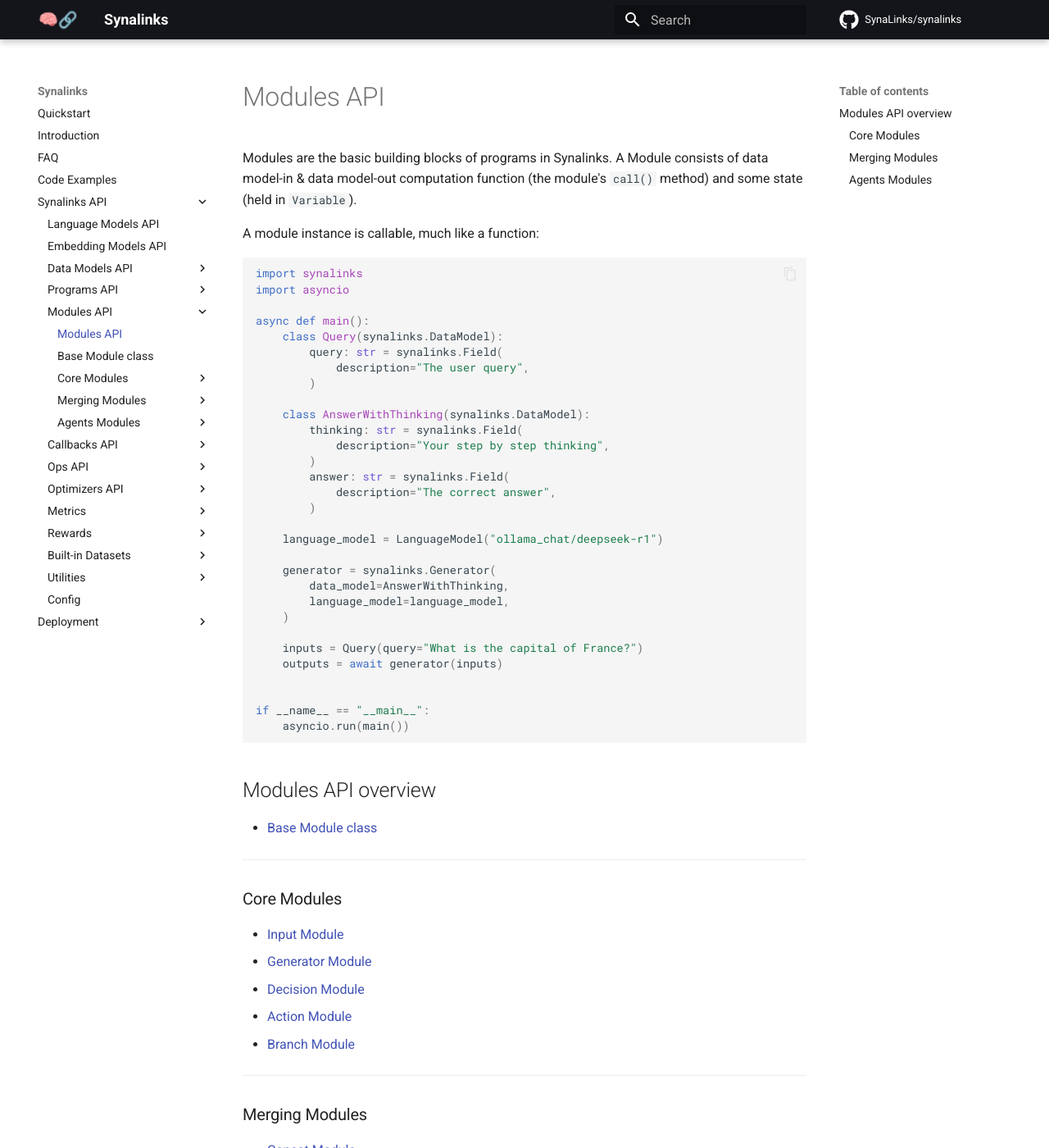
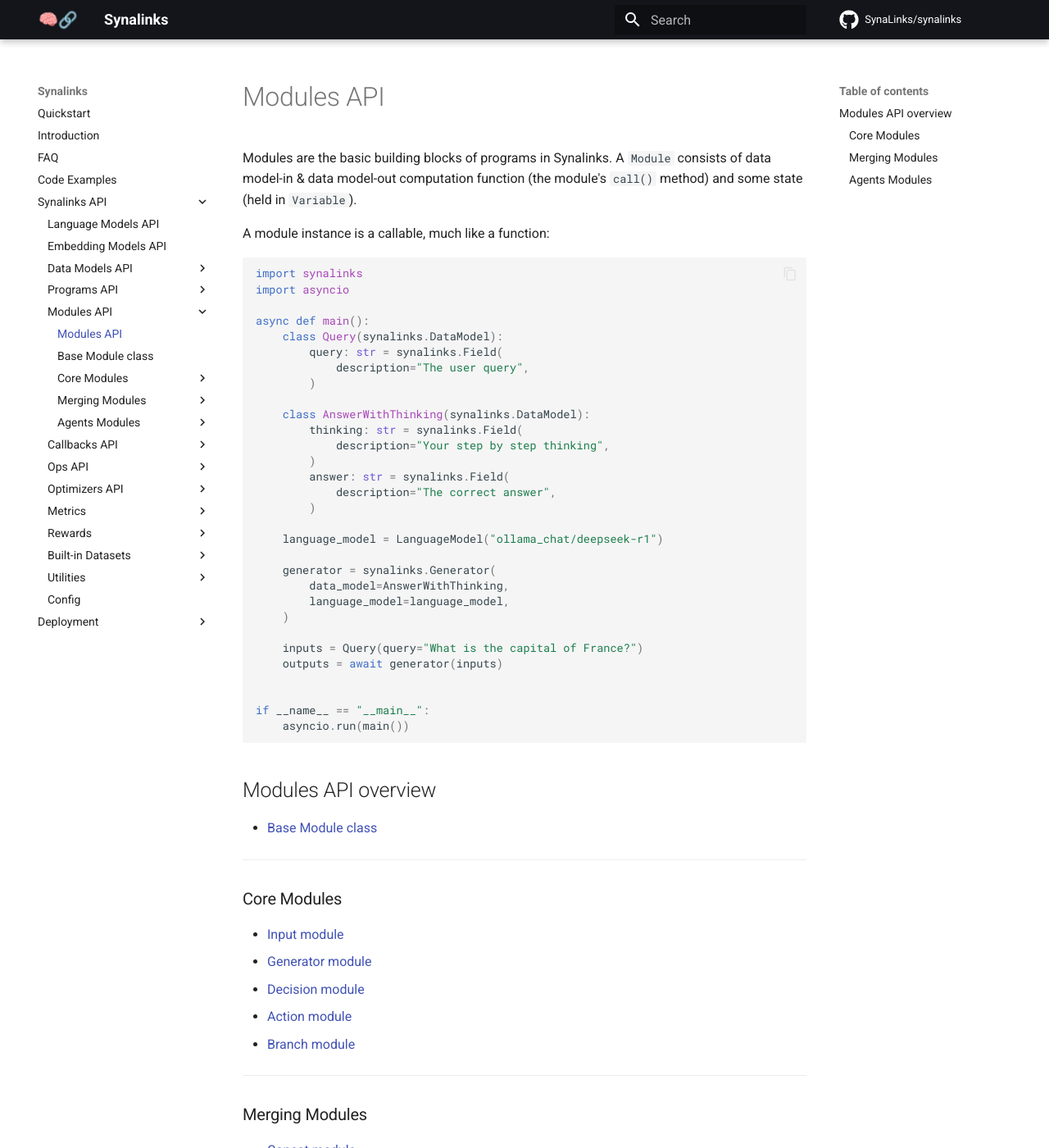
Before and after one commit to hanno-meister/synalinks, an MkDocs documentation site: the page built from docs/Synalinks API/Modules API/index.md, in a window 1280 px wide and 1400 px high. Shown: the whole window at 82% size. Built offline with MkDocs 1.6.1 and Material for MkDocs 9.7.7, drawn with Linux system fonts in a browser that asks for light colours; comment, search, counter and statistics services are not loaded; some of the changed text lies outside the part shown.

````diff
--- a/docs/Synalinks API/Modules API/index.md
+++ b/docs/Synalinks API/Modules API/index.md
@@ -1,10 +1,10 @@
 # Modules API
 
-Modules are the basic building blocks of programs in Synalinks. A Module consists of data model-in & data model-out computation function (the module's `call()` method) and some state (held in `Variable`).
+Modules are the basic building blocks of programs in Synalinks. A `Module` consists of data model-in & data model-out computation function (the module's `call()` method) and some state (held in `Variable`).
 
-A module instance is callable, much like a function:
+A module instance is a callable, much like a function:
 
-``` py
+```python
 import synalinks
 import asyncio
 
--- a/synalinks/src/version.py
+++ b/synalinks/src/version.py
@@ -3,7 +3,7 @@
 from synalinks.src.api_export import synalinks_export
 
 # Unique source of truth for the version number.
-__version__ = "0.1.3005"
+__version__ = "0.1.3006"
 
 
 @synalinks_export("synalinks.version")
````
Also changed, not shown: other parts of docs/Synalinks API/Modules API/index.md (+9 -9 lines), README.md (+10 -3 lines), coverage-badge.svg, 3 other files.
